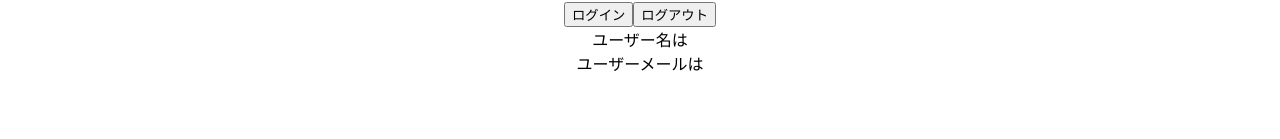
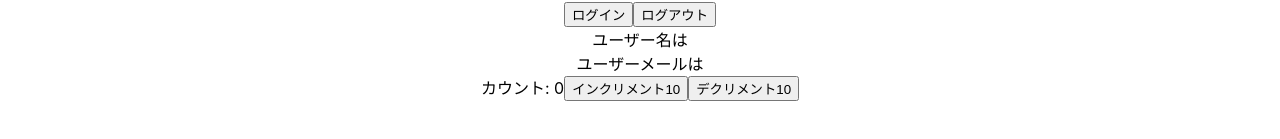
Before and after one commit to kingkazuma7/react-typescript-demo, a React (Create React App) app: page / in a window 1280 px wide. Shown: the part 399-538 px from the top of the page. Built offline with nearby package versions, Linux system fonts and the light colour scheme.

Commit message:
12 - useReducer Hook 複雑な状態管理など

```diff
--- a/src/App.tsx
+++ b/src/App.tsx
@@ -7,6 +7,7 @@
 import { Oscar } from './components/Oscar';
 import { Person } from './components/Person';
 import { PersonList } from './components/PersonList';
+import { Counter } from './components/state/Counter';
 import { LoggedIn } from './components/state/LoggedIn';
 import { User } from './components/state/User';
 import { Status } from './components/Status';
@@ -51,6 +52,7 @@
       <Container styles={{ border: '1px solid black', padding: '1rem', fontSize: '2rem' }} />
       <LoggedIn />
       <User />
+      <Counter />
     </div>
   );
 }
--- /dev/null
+++ b/src/components/state/Counter.tsx
@@ -0,0 +1,34 @@
+import { useReducer } from "react"
+
+type CounterState = {
+  count: number;
+}
+type CounterAction = {
+  type: string;
+  payload: number;
+}
+
+const initialState: CounterState = { count: 0 }
+
+function reducer(state: CounterState, action: CounterAction) { // 状態管理
+  switch (action.type) {
+    case 'increment':
+      return { count: state.count + action.payload }
+    case 'decrement':
+      return { count: state.count - action.payload }
+    default:
+      throw new Error(`Unhandled action type: ${action.type}`);
+  }
+}
+
+export const Counter = () => {
+
+  const [state, dispatch] = useReducer(reducer, initialState)
+  return (
+    <div>
+      カウント: {state.count}
+      <button onClick={() => dispatch({ type: 'increment', payload: 10 })}>インクリメント10</button>
+      <button onClick={() => dispatch({ type: 'decrement', payload: 10 })}>デクリメント10</button>
+    </div>
+  )
+}
```
